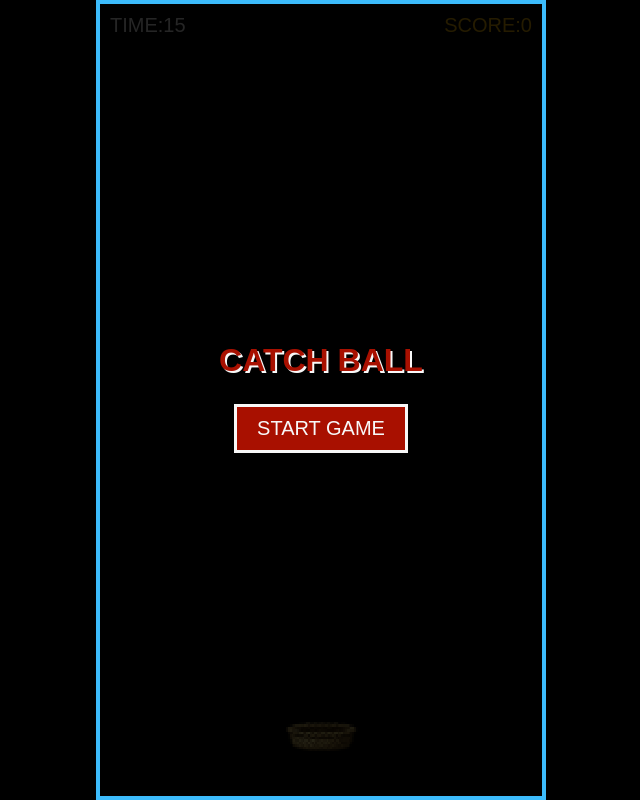
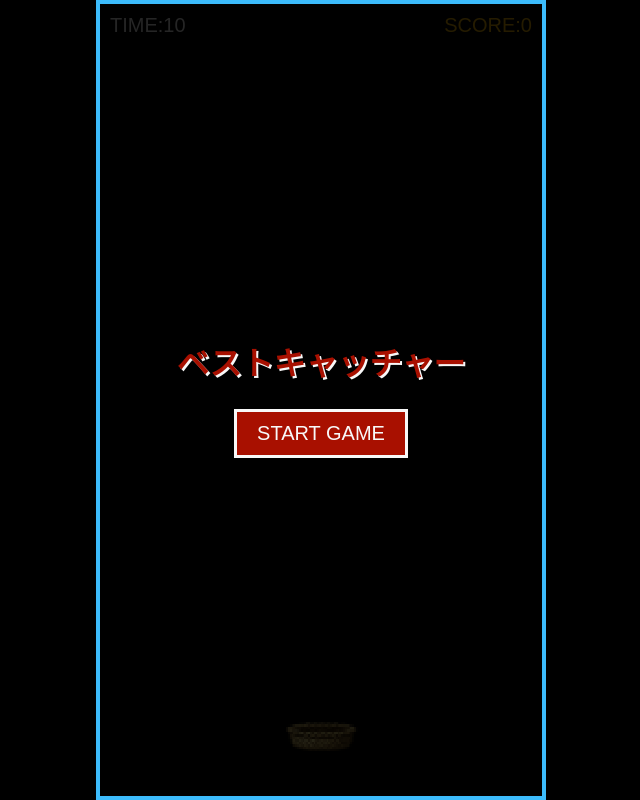
Before and after one commit to luxyxy/fallingaming, a plain HTML site: page index.html in a window 1280 px wide. Shown: the whole page, without its empty margins (319-959 px from the left). Drawn offline with Linux system fonts and the light colour scheme; a web font is replaced by a local one.

Commit message:
Update index.html

```diff
--- a/index.html
+++ b/index.html
@@ -3,7 +3,7 @@
 <head>
     <meta charset="UTF-8">
     <meta name="viewport" content="width=device-width, initial-scale=1.0, maximum-scale=1.0, user-scalable=no">
-    <title>FC STYLE BALL CATCH</title>
+    <title>ベストキャッチャー</title>
     <style>
         /* 同階層のcode88.ttfをカスタムフォントとして定義 */
         @font-face {
@@ -206,7 +206,7 @@
     <div id="game-container">
         <!-- 常時表示UIレイヤー -->
         <div id="ui-layer">
-            <div id="time-display">TIME:15</div>
+            <div id="time-display">TIME:10</div>
             <div id="score-display">SCORE:0</div>
         </div>
 
@@ -221,7 +221,7 @@
 
         <!-- 1. スタート画面 -->
         <div id="start-screen" class="overlay">
-            <h1>CATCH BALL</h1>
+            <h1>ベストキャッチャー</h1>
             <button id="start-btn" class="fc-btn">START GAME</button>
         </div>
 
```
